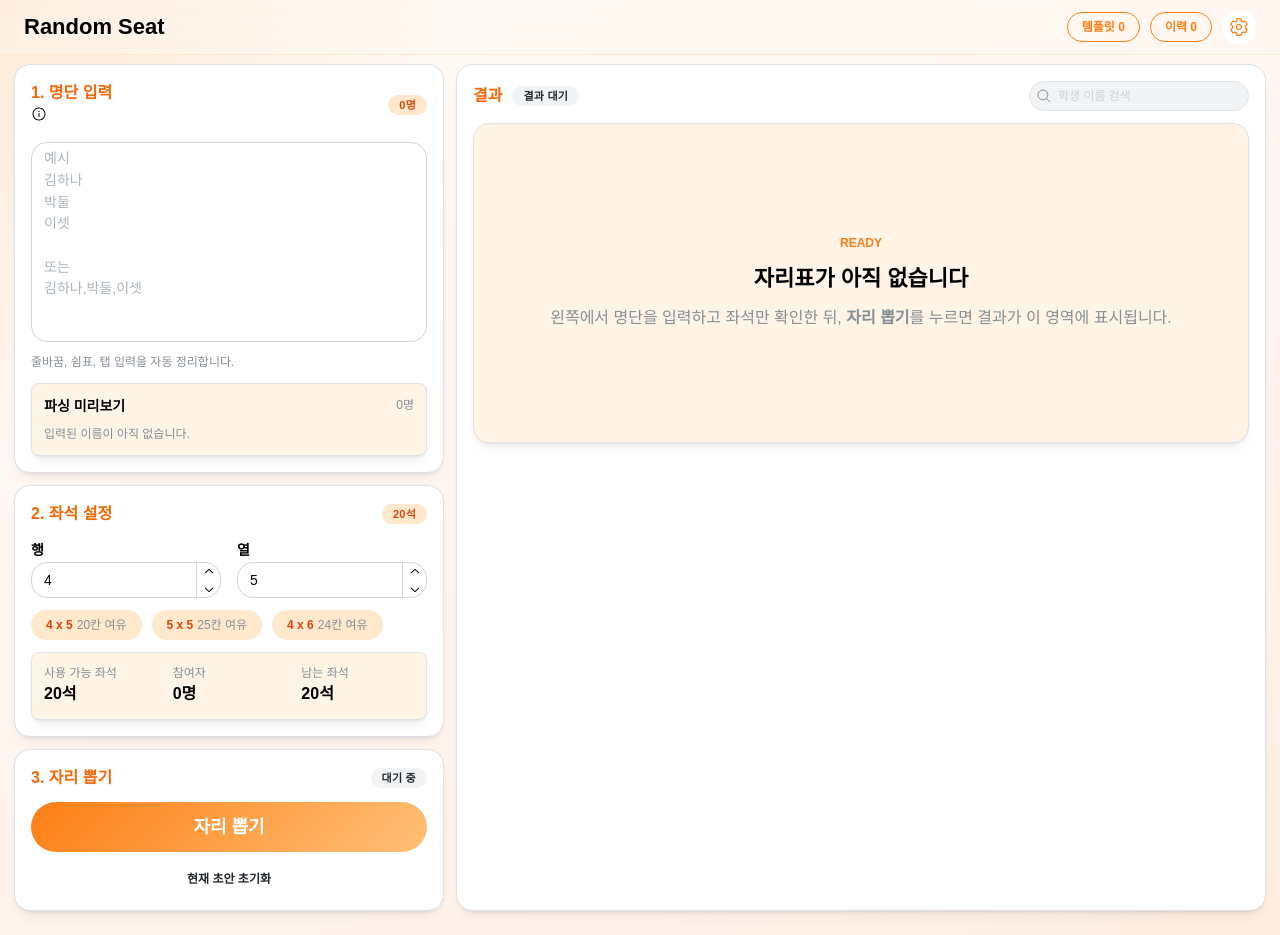
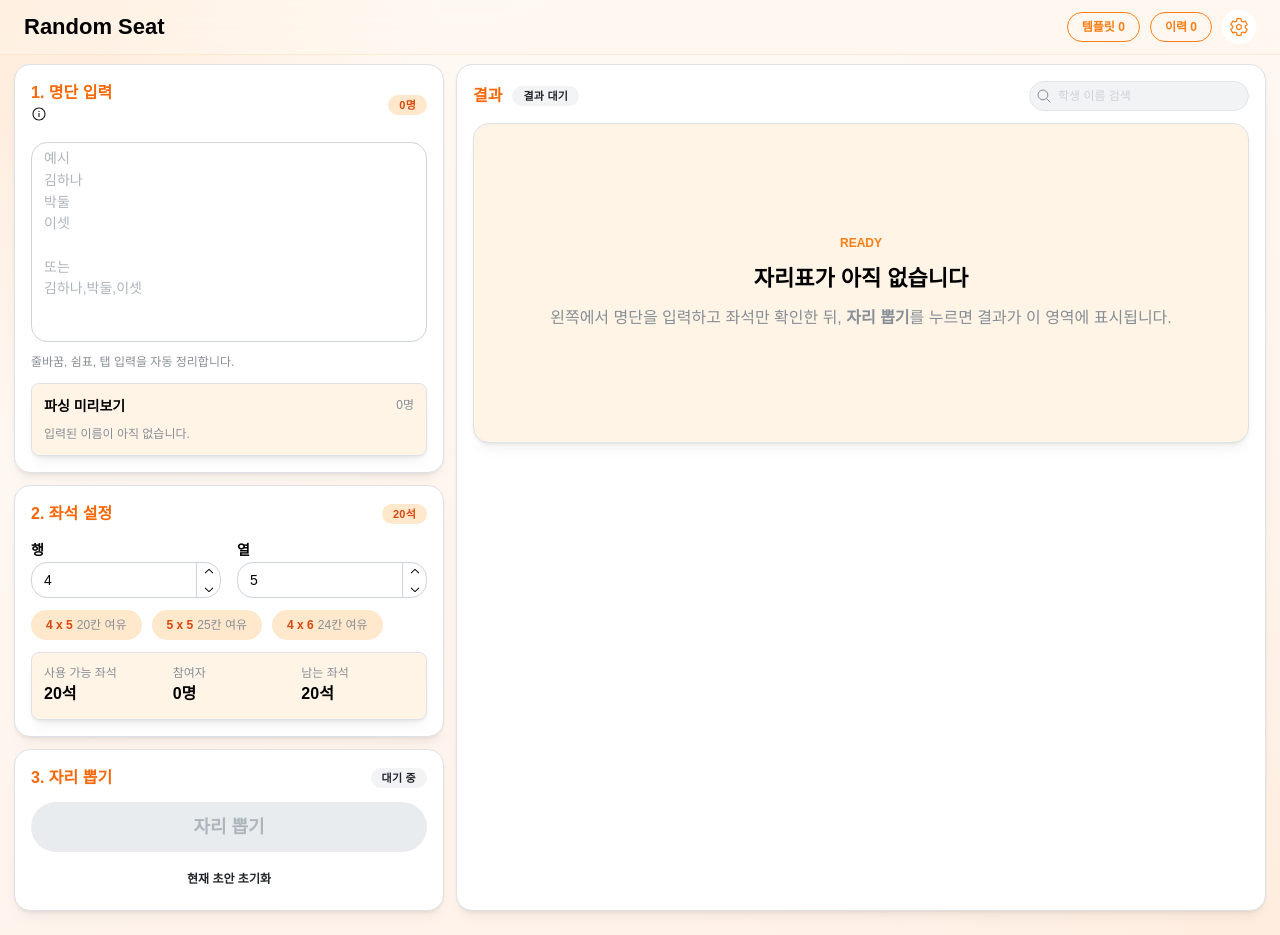
Before and after one commit to kmeijjing/random-seat, a React (Vite) app: page / in a window 1280 px wide. Built offline with nearby package versions, Linux system fonts and the light colour scheme.

Commit message:
자리 뽑기 버튼 비활성화 + Tooltip 사유 표시 (#4)

```diff
--- a/src/components/DrawActionPanel.tsx
+++ b/src/components/DrawActionPanel.tsx
@@ -1,11 +1,33 @@
-import { Badge, Button, Card, Group, Stack, Text, Title } from "@mantine/core";
+import {
+  Badge,
+  Button,
+  Card,
+  Group,
+  Stack,
+  Text,
+  Title,
+  Tooltip,
+} from "@mantine/core";
 import { modals } from "@mantine/modals";
+import { useMemo } from "react";
 import { useShallow } from "zustand/react/shallow";
+import {
+  selectParticipants,
+  selectUsableSeatCount,
+} from "../store/seatSelectors";
 import { useSeatStore } from "../store/seatStore";
 
 export function DrawActionPanel() {
-  const { assignments, errorMessage, statusMessage, isDrawing, onRunDraw, onResetCurrentDraft } =
-    useSeatStore(
+  const {
+    assignments,
+    errorMessage,
+    statusMessage,
+    isDrawing,
+    onRunDraw,
+    onResetCurrentDraft,
+    participantInput,
+    seatConfig,
+  } = useSeatStore(
     useShallow((s) => ({
       assignments: s.assignments,
       errorMessage: s.errorMessage,
@@ -13,17 +35,44 @@ export function DrawActionPanel() {
       isDrawing: s.isDrawing,
       onRunDraw: s.onRunDraw,
       onResetCurrentDraft: s.onResetCurrentDraft,
+      participantInput: s.participantInput,
+      seatConfig: s.seatConfig,
     })),
   );
 
   const hasAssignments = assignments.length > 0;
+
+  const participants = useMemo(
+    () =>
+      selectParticipants({ participantInput } as Parameters<
+        typeof selectParticipants
+      >[0]),
+    [participantInput],
+  );
+  const usableSeatCount = useMemo(
+    () =>
+      selectUsableSeatCount({ seatConfig } as Parameters<
+        typeof selectUsableSeatCount
+      >[0]),
+    [seatConfig],
+  );
+
+  const disabledReason =
+    participants.length === 0
+      ? "먼저 명단을 입력해 주세요"
+      : participants.length > usableSeatCount
+        ? `좌석이 부족합니다 (참여자 ${participants.length}명 / 좌석 ${usableSeatCount}석)`
+        : null;
+  const canDraw = disabledReason === null;
 
   const handleResetClick = () =>
     modals.openConfirmModal({
       title: "현재 초안을 초기화할까요?",
       children: (
         <Text size="sm">
-          입력한 명단과 좌석 설정, 고정석, 뽑기 결과가 모두 지워집니다. 저장한 템플릿과 이력은 그대로 남습니다.
+          입력한 명단과 좌석 설정, 고정석, 뽑기 결과가 모두 지워집니다.
+          <br />
+          저장한 템플릿과 이력은 그대로 남습니다.
         </Text>
       ),
       labels: { confirm: "초기화", cancel: "취소" },
@@ -35,15 +84,31 @@ export function DrawActionPanel() {
     <Card shadow="sm" radius="lg" withBorder>
       <Stack gap="sm">
         <Group justify="space-between">
-          <Title order={5} c="orange.7">3. 자리 뽑기</Title>
+          <Title order={5} c="orange.7">
+            3. 자리 뽑기
+          </Title>
           <Badge color={hasAssignments ? "green" : "gray"} variant="light">
             {hasAssignments ? "결과 있음" : "대기 중"}
           </Badge>
         </Group>
 
-        {errorMessage && <Text size="sm" c="red.7">{errorMessage}</Text>}
-        {statusMessage && <Text size="sm" c="dimmed">{statusMessage}</Text>}
+        {errorMessage && (
+          <Text size="sm" c="red.7">
+            {errorMessage}
+          </Text>
+        )}
+        {statusMessage && (
+          <Text size="sm" c="dimmed">
+            {statusMessage}
+          </Text>
+        )}
 
+        <Tooltip
+          label={disabledReason ?? ""}
+          disabled={canDraw}
+          withArrow
+          position="top"
+        >
           <Button
             fullWidth
             size="lg"
@@ -51,11 +116,19 @@ export function DrawActionPanel() {
             gradient={{ from: "orange.6", to: "orange.3", deg: 135 }}
             onClick={() => onRunDraw("all")}
             loading={isDrawing}
+            disabled={!canDraw}
+            data-disabled={!canDraw || undefined}
           >
             {isDrawing ? "자리 뽑는 중..." : "자리 뽑기"}
           </Button>
+        </Tooltip>
 
-        <Button variant="subtle" color="gray" size="xs" onClick={handleResetClick}>
+        <Button
+          variant="subtle"
+          color="gray"
+          size="xs"
+          onClick={handleResetClick}
+        >
           현재 초안 초기화
         </Button>
       </Stack>
```
Lines whose indentation alone changed are shown as unchanged.
